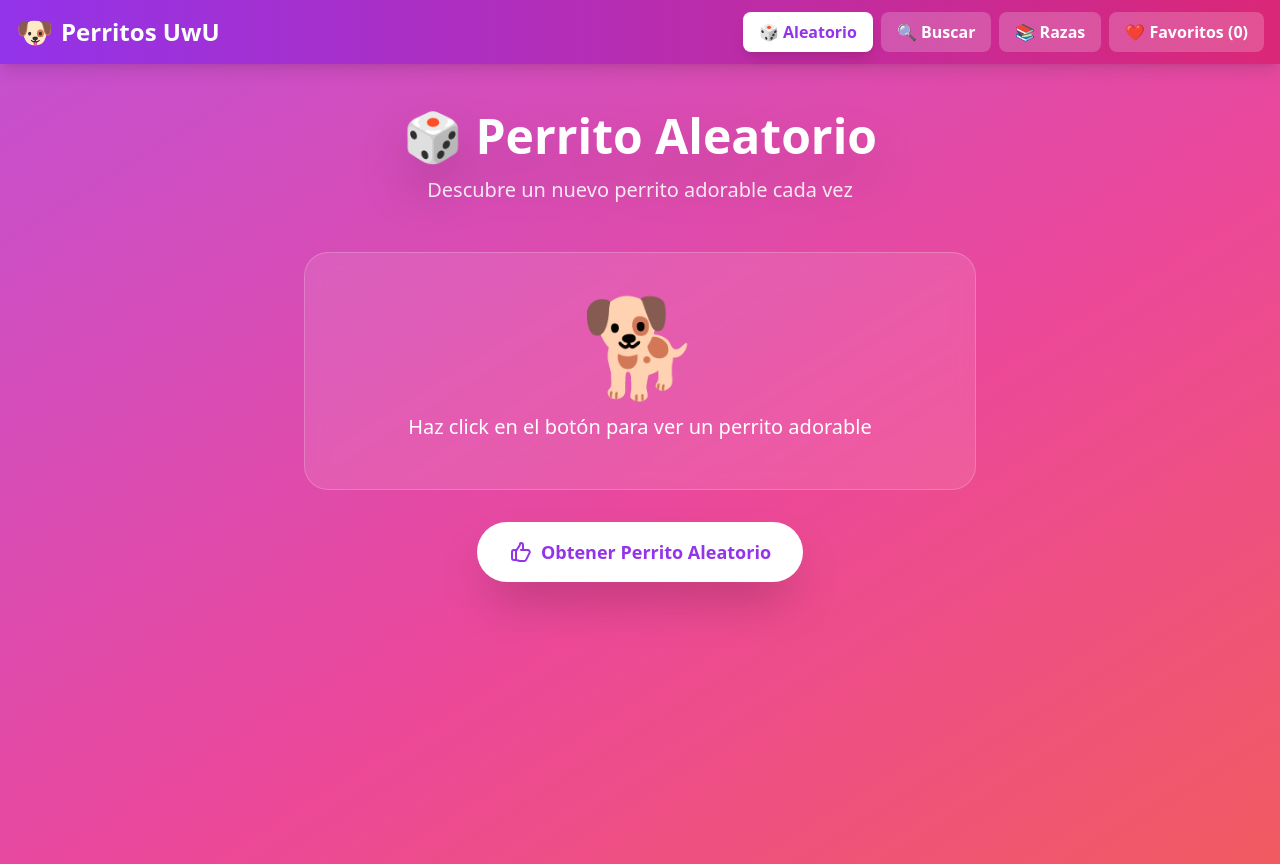
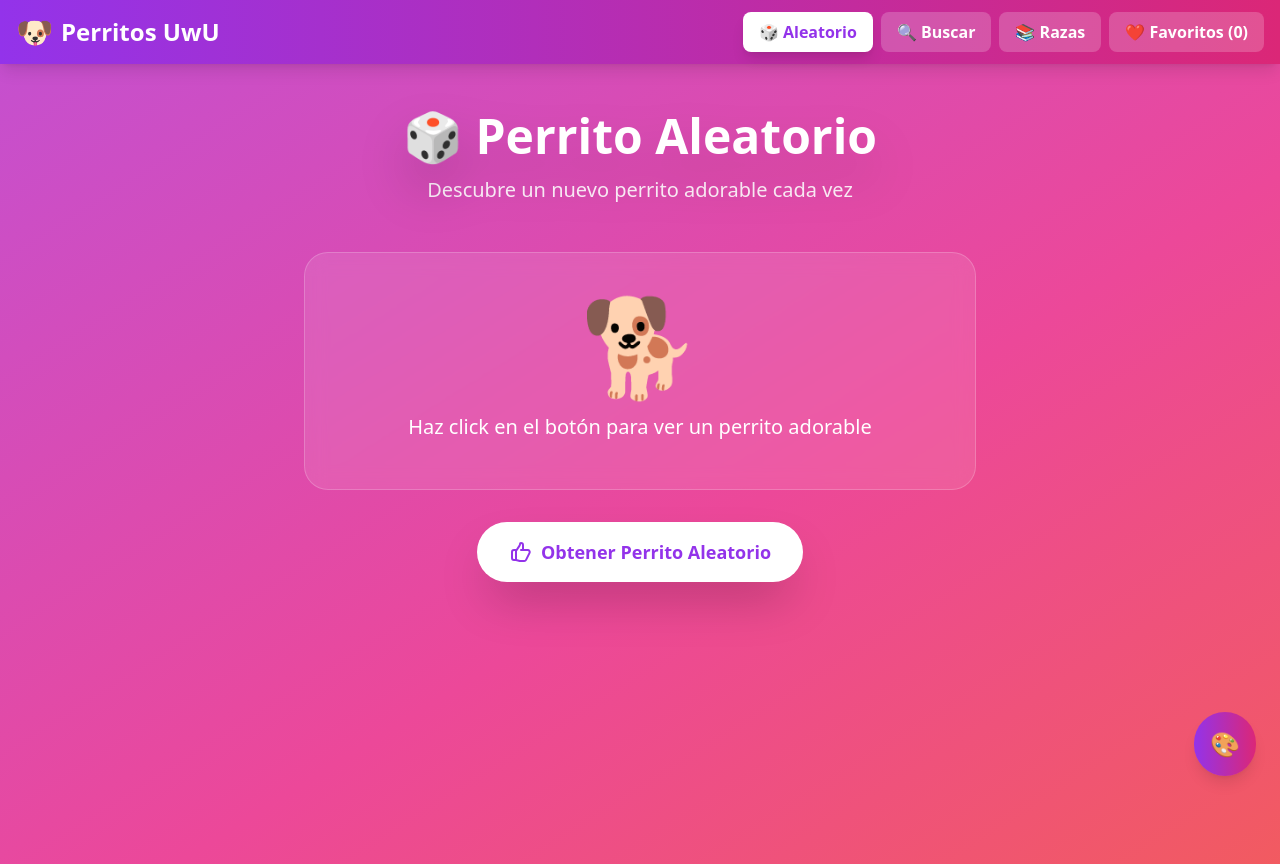
Before and after one commit to NikosophosCode/cute-dogs, a React (Vite) app: page / in a window 1280 px wide. Built offline with nearby package versions, Linux system fonts and the light colour scheme.

Commit message:
feat: integrar ThemeProvider en App y main

```diff
--- a/src/App.tsx
+++ b/src/App.tsx
@@ -1,15 +1,18 @@
-import React, { useState } from 'react';
+import { useState } from 'react';
 import { Dog } from './types';
 import { useFavorites } from './hooks/useFavorites';
+import { useTheme } from './contexts/ThemeContext';
 import { Navigation } from './components/Navigation';
+import { ThemeSelector } from './components/ThemeSelector';
 import { RandomDogs } from './pages/RandomDogs';
 import { SearchDogs } from './pages/SearchDogs';
 import { Breeds } from './pages/Breeds';
 import { Favorites } from './pages/Favorites';
 
-function App() {
+function AppContent() {
   const [activeTab, setActiveTab] = useState('random');
   const { favorites, addFavorite, removeFavorite, isFavorite } = useFavorites();
+  const { theme } = useTheme();
 
   const handleFavoriteToggle = (dog: Dog) => {
     if (isFavorite(dog.id)) {
@@ -20,7 +23,7 @@ function App() {
   };
 
   return (
-    <div className="min-h-screen bg-gray-900">
+    <div className={`min-h-screen ${theme.colors.background} ${theme.mode === 'dark' ? 'dark' : ''}`}>
       <Navigation
         activeTab={activeTab}
         onTabChange={setActiveTab}
@@ -57,8 +60,10 @@ function App() {
           />
         )}
       </main>
+
+      <ThemeSelector />
     </div>
   );
 }
 
-export default App;
+export default AppContent;
--- a/src/main.tsx
+++ b/src/main.tsx
@@ -1,10 +1,13 @@
 import React from 'react'
 import ReactDOM from 'react-dom/client'
 import App from './App.tsx'
+import { ThemeProvider } from './contexts/ThemeContext.tsx'
 import './index.css'
 
 ReactDOM.createRoot(document.getElementById('root')!).render(
   <React.StrictMode>
-    <App />
+    <ThemeProvider>
+      <App />
+    </ThemeProvider>
   </React.StrictMode>,
 )
```
